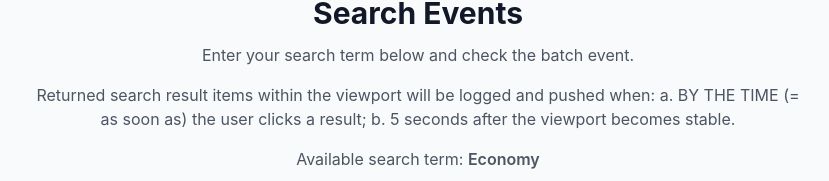
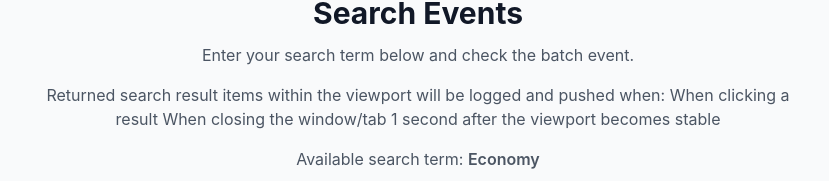
Before and after one commit to enlo1234/demo-search, a React (Vite) app: page / in a window 1280 px wide. Shown: the part 133-314 px from the top of the page, without its empty margins (222-1051 px from the left). Built offline with nearby package versions, Linux system fonts and the light colour scheme.

Commit message:
Updated App.tsx

```diff
--- a/src/App.tsx
+++ b/src/App.tsx
@@ -24,7 +24,10 @@ function App() {
           <p className="text-gray-600 mb-4">
             Enter your search term below and check the batch event.
           </p>
-          <p className="text-gray-600 mb-4"> Returned search result items within the viewport will be logged and pushed when: a. BY THE TIME (= as soon as) the user clicks a result; b. 5 seconds after the viewport becomes stable.
+          <p className="text-gray-600 mb-4"> Returned search result items within the viewport will be logged and pushed when:
+            When clicking a result
+When closing the window/tab
+1 second after the viewport becomes stable
           </p>
           <p className="text-gray-600 mb-8">
             Available search term: <span className="font-semibold">Economy</span>
```
